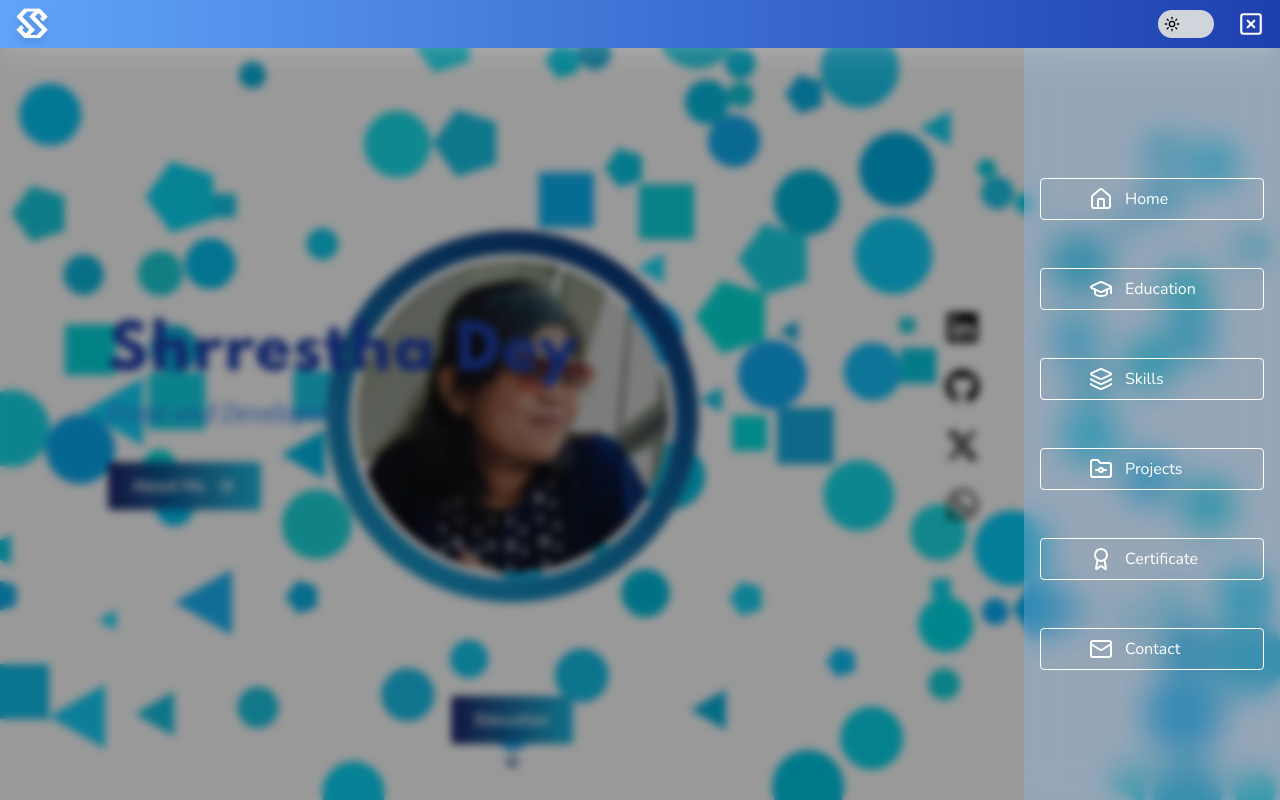
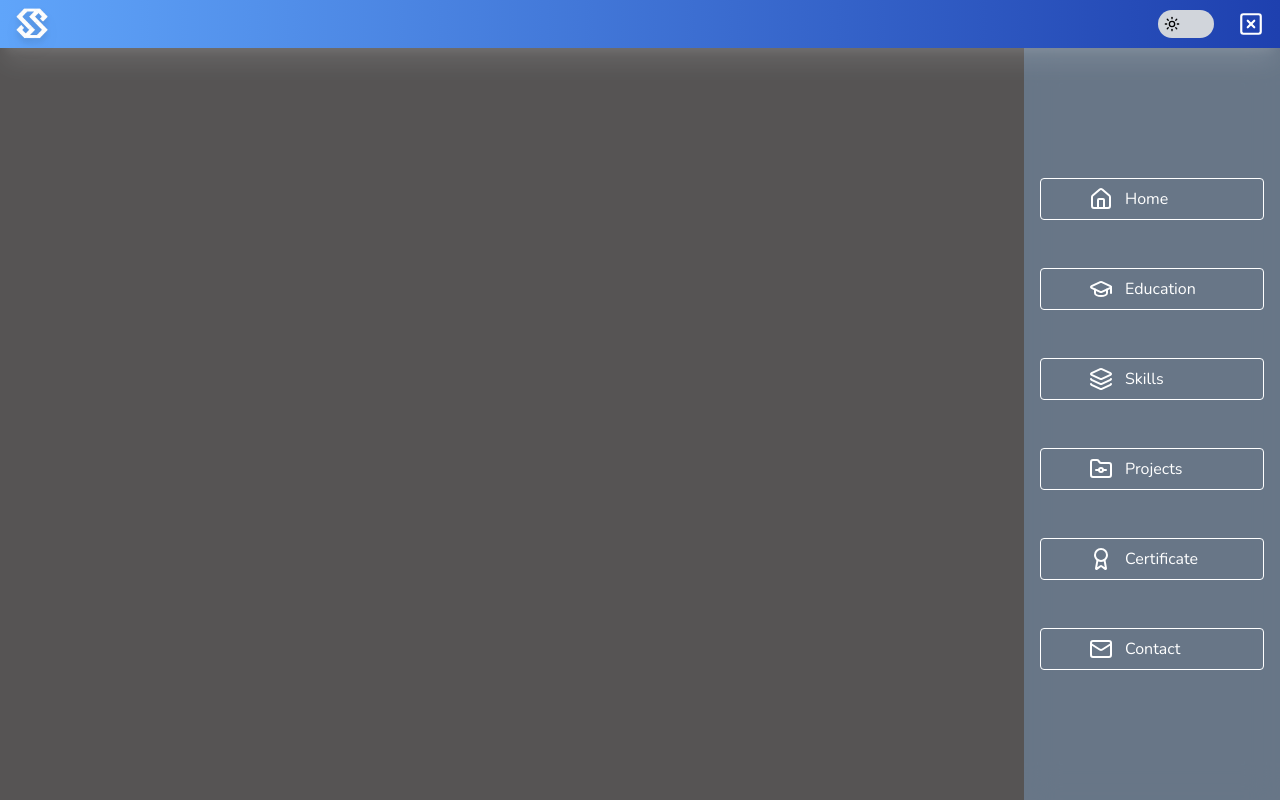
Before and after one commit to Shrrestha217/Portfolio_Website, a React (Vite) app: page / in a window 1280 px wide. Both pictures are taken after a click on the button "Open sidebar". Built offline with nearby package versions, Linux system fonts and the light colour scheme.

Commit message:
Sidebar color

```diff
--- a/src/pages/components/SideBar.jsx
+++ b/src/pages/components/SideBar.jsx
@@ -45,7 +45,7 @@ const SideBar = () => {
     return (
         <>
             {sidebarOpen && (
-                <div className="fixed inset-0 bg-black/40 backdrop-blur-sm z-30 transition-opacity duration-300" />
+                <div className="fixed inset-0 bg-[#565454] backdrop-blur-sm z-30 transition-opacity duration-300" />
             )}
 
             <aside
```
